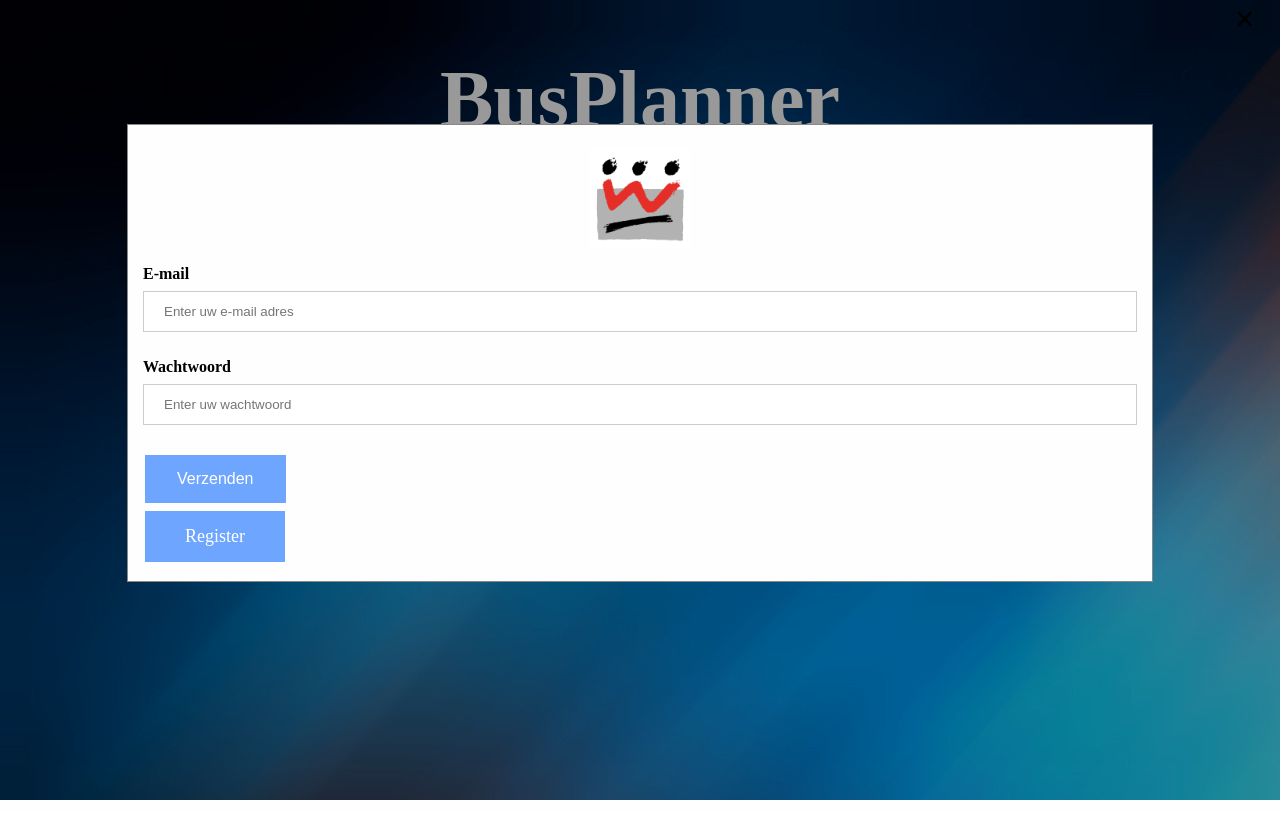
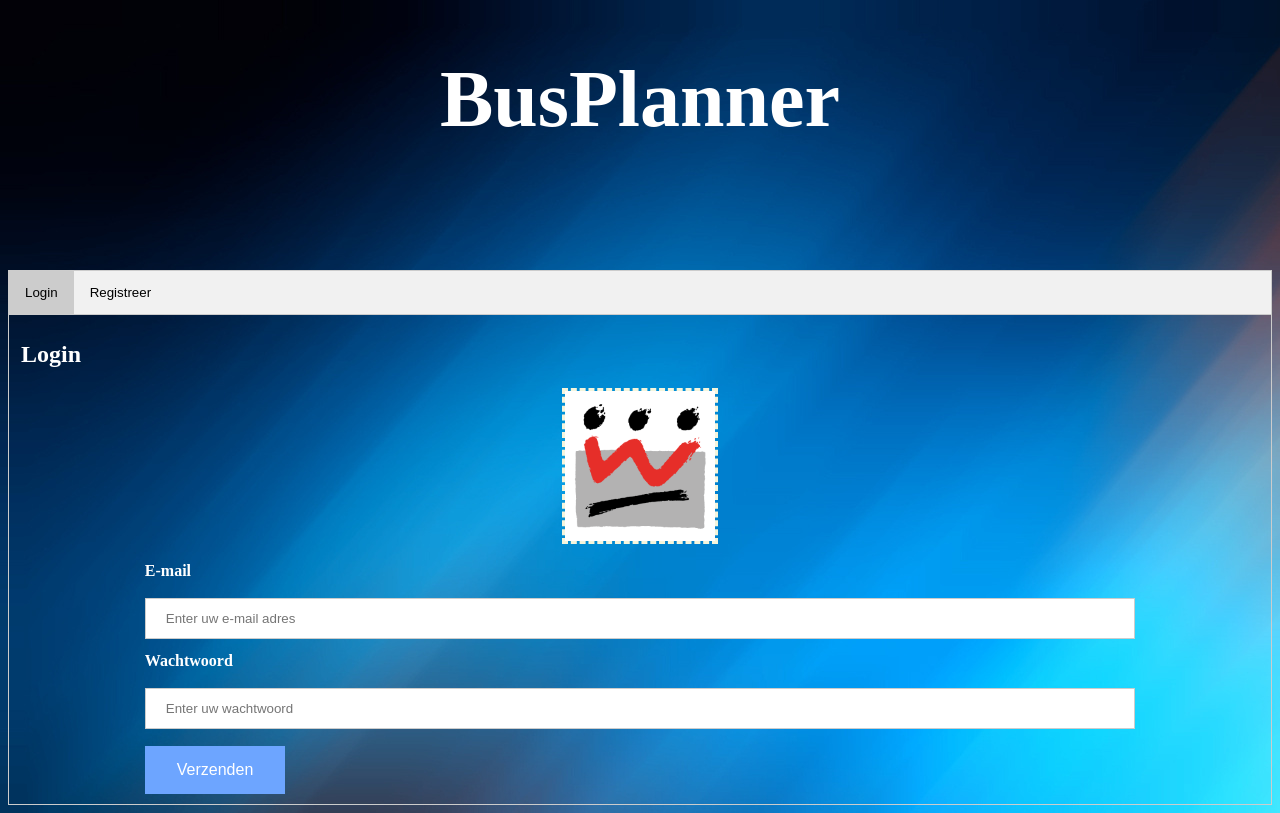
Before and after one commit to its-3ncrypt/BusPlannerSite, a PHP site: page / in a window 1280 px wide; the page is wider, and only the part inside the window is pictured. Run offline with PHP 8.4, Linux system fonts and the light colour scheme.

Commit message:
registreer.php + logins.php gemaakt

```diff
--- a/d_Site/trainer/index.css
+++ b/d_Site/trainer/index.css
@@ -15,6 +15,7 @@ input[type=submit] {
     font-size: 16px;
     margin: 4px 2px;
     cursor: pointer;
+    margin-left: 10%;
 }
 .myButton2 {
     background-color: #6da5ff;
@@ -27,117 +28,37 @@ input[type=submit] {
     font-size: 18px;
     margin: 4px 2px;
     cursor: pointer;
+    margin-left: 0.1    %;
 }
 input[type=email] {
-    width: 100%;
+    width: 80%;
     padding: 12px 20px;
-    margin: 8px 0;
     display: inline-block;
     border: 1px solid #ccc;
     box-sizing: border-box;
+    float: left;
+    margin-left: 10%;
 }
 
 input[type=password] {
-    width: 100%;
+    width: 80%;
     padding: 12px 20px;
-    margin: 8px 0;
     display: inline-block;
     border: 1px solid #ccc;
     box-sizing: border-box;
+    float: left;
+    margin-left: 10%;
 }
 
 input[type=text] {
     float: left;
     width: 80%;
-}
-
-
-.imgcontainer {
-    text-align: center;
-    margin: 24px 0 12px 0;
-}
-
-.login {
-    margin-left: 15px;
-    margin-right: 15px;
-    margin-bottom: 15px;
-}
-
-.modal {
-    position: fixed; /* Stay in place */
-    z-index: 1; /* Sit on top */
-    left: 0;
-    top: 0;
-    width: 100%; /* Full width */
-    height: 100%; /* Full height */
-    overflow: auto; /* Enable scroll if needed */
-    background-color: rgba(0,0,0,0.4); /* Black w/ opacity */
-    padding-top: 60px;
-}
-
-/* Modal Content/Box */
-.modal-content {
-    background-color: #fefefe;
-    margin: 5% auto 15% auto; /* 5% from the top, 15% from the bottom and centered */
-    border: 1px solid #888;
-    width: 80%; /* Could be more or less, depending on screen size */
-}
-
-/* The Close Button (x) */
-.close {
-    position: absolute;
-    right: 25px;
-    top: 0;
-    color: #000;
-    font-size: 35px;
-    font-weight: bold;
-}
-
-.close:hover,
-.close:focus {
-    color: red;
-    cursor: pointer;
-}
-
-/* Add Zoom Animation */
-.animate {
-    -webkit-animation: animatezoom 0.6s;
-    animation: animatezoom 0.6s
-}
-
-@-webkit-keyframes animatezoom {
-    from {-webkit-transform: scale(0)}
-    to {-webkit-transform: scale(1)}
-}
-
-@keyframes animatezoom {
-    from {transform: scale(0)}
-    to {transform: scale(1)}
-}
-
-.myButton {
-	background-color:#8f8fff;
-	-moz-border-radius:27px;
-	-webkit-border-radius:27px;
-	border-radius:27px;
-	border:8px solid #25428a;
-	display:inline-block;
-	cursor:pointer;
-	color:#ffffff;
-	font-family:Times New Roman;
-	font-size:26px;
-	font-weight:bold;
-	font-style:italic;
-	padding:25px 55px;
-	text-decoration:none;
-	text-shadow:0px 0px 26px #2f6627;
-    margin-left: 740px;
-    margin-right: 740px;
-
-}
-.myButton:active {
-	position:relative;
-	top:1px;
+    padding: 12px 20px;
+    display: inline-block;
+    border: 1px solid #ccc;
+    box-sizing: border-box;
+    float: left;
+    margin-left: 10%;
 }
 
 h1 {
@@ -145,3 +66,65 @@ h1 {
     font-size: 80px;
     color: white;
 }
+
+h2 {
+    color: white;
+    font-size: 24px;
+}
+
+.select {
+    padding: 12px 20px;
+    display: inline-block;
+    box-sizing: border-box;
+    float: left;
+    margin-left: 10%;
+}
+p1 {
+    color: white;
+    font-size: 16px;
+    margin-left: 10%;
+}
+
+img {
+    display: block;
+  margin-left: auto;
+  margin-right: auto;
+  width: 40%;
+    border-style: dashed;
+    border-color:beige;
+}
+/* Style the tab */
+.tab {
+  overflow: hidden;
+  border: 1px solid #ccc;
+  background-color: #f1f1f1;
+}
+
+/* Style the buttons that are used to open the tab content */
+.tab button {
+  background-color: inherit;
+  float: left;
+  border: none;
+  outline: none;
+  cursor: pointer;
+  padding: 14px 16px;
+  transition: 0.3s;
+}
+
+/* Change background color of buttons on hover */
+.tab button:hover {
+  background-color: #ddd;
+}
+
+/* Create an active/current tablink class */
+.tab button.active {
+  background-color: #ccc;
+}
+
+/* Style the tab content */
+.tabcontent {
+  display: none;
+  padding: 6px 12px;
+  border: 1px solid #ccc;
+  border-top: none;
+}
--- a/d_Site/trainer/index.php
+++ b/d_Site/trainer/index.php
@@ -8,45 +8,87 @@
 <div id="achtergrond">
 <body>
     <h1>BusPlanner</h1>
-    <br>
-    <br>
-    <br>
-    <br>
-    <a onclick="document.getElementById('id01').style.display='block'" class="myButton">Login</a>
+    <br><br><br><br>
+  <div class="tab">
+  <button class="tablinks" onclick="openCity(event, 'login')" id="defaultOpen">Login</button>
+  <button class="tablinks" onclick="openCity(event, 'registreer')">Registreer</button>
+</div>
+
+<!-- Tab content -->
+<div id="login" class="tabcontent">
+  <h2>Login</h2>
     <div id="id01" class="modal">
         <form class="modal-content animate" action="logins.php" method="POST">
             <div class="imgcontainer">
-              <span onclick="document.getElementById('id01').style.display='none'" class="close" title="Close Modal">&times;</span>
-              <img src="images/logo.PNG" alt="logo" class="logo" style="width:100px;height:100px">
+              <img src="images/logo.PNG" alt="logo" class="logo" style="width:150px;height:150px;">
             </div>
             <div class="login">
-                <b>E-mail</b>
+                <br><p1><b>E-mail</b></p1><br>
                 <br>
-                <input type="email" placeholder="Enter uw e-mail adres" name="email" required><br>
+                <input type="email" placeholder="Enter uw e-mail adres" name="email" required>
                 <br>
-                <b>Wachtwoord</b>
+                <br><br><p1><b>Wachtwoord</b></p1><br><br>
                 <input type="password" placeholder="Enter uw wachtwoord" name="password" required><br>
                 <br>
-                <input type="submit" value="Verzenden">
-                <br>
-                <a href="Register.php" class="myButton2">Register</a>
+                <br><input type="submit" value="Verzenden">
                 <br>
             </div>
             <div class="login" style="background-color:ffffff"></div>
         </form>
     </div>
+</div>
 
-    <script>
-    // Get the modal
-    var modal = document.getElementById('id01');
+<div id="registreer" class="tabcontent">
+  <h2>Registreer</h2>
+            <form class="modal-content animate" action="registreer.php" method="POST">
+            <div class="imgcontainer">
+              <img src="images/logo.PNG" alt="logo" class="logo" style="width:150px;height:150px;">
+            </div>
+                <br><p1><b>E-mail:</b></p1><br>
+                <br>
+                <input type="email" placeholder="Enter uw e-mail adres" name="email" required>
+                <br>
+                <br><br><p1><b>Wachtwoord:</b></p1><br><br>
+                <input type="password" placeholder="Enter een wachtwoord" name="password" required><br>
+                <br>
+                <br><p1><b>Naam:</b></p1><br><br>
+                <input type="text" name="naam" required>
+                <br><br><br><p1><b>Voornaam:</b></p1><br><br>
+                <input type="text" name="voornaam" required>
+                <br><br><br><p1><b>Afdeling:</b></p1><br><br>
+                <select class="select" name="afdelingen">
+                    <option value="1">Buso</option>
+                    <option value="2">Bubao</option>
+                    <option value="3">NFC</option>
+                    <option value="4">TWI</option>
+                </select>
 
-    // When the user clicks anywhere outside of the modal, close it
-    window.onclick = function(event) {
-        if (event.target == modal) {
-            modal.style.display = "none";
+                <br><br><br><br><input type="submit" value="Verzenden">
+        </form>
+
+    <script>function openCity(evt, cityName) {
+  // Declare all variables
+  var i, tabcontent, tablinks;
+
+  // Get all elements with class="tabcontent" and hide them
+  tabcontent = document.getElementsByClassName("tabcontent");
+  for (i = 0; i < tabcontent.length; i++) {
+    tabcontent[i].style.display = "none";
+  }
+
+  // Get all elements with class="tablinks" and remove the class "active"
+  tablinks = document.getElementsByClassName("tablinks");
+  for (i = 0; i < tablinks.length; i++) {
+    tablinks[i].className = tablinks[i].className.replace(" active", "");
+  }
+
+  // Show the current tab, and add an "active" class to the button that opened the tab
+  document.getElementById(cityName).style.display = "block";
+  evt.currentTarget.className += " active";
         }
-    }
+      document.getElementById("defaultOpen").click();
     </script>
+    </div>
 </body>
 </div>
 </html>
```
Also changed, not shown: d_Site/trainer/logins.php (added, +44 -0 lines), d_Site/trainer/registreer.php (added, +31 -0 lines).
